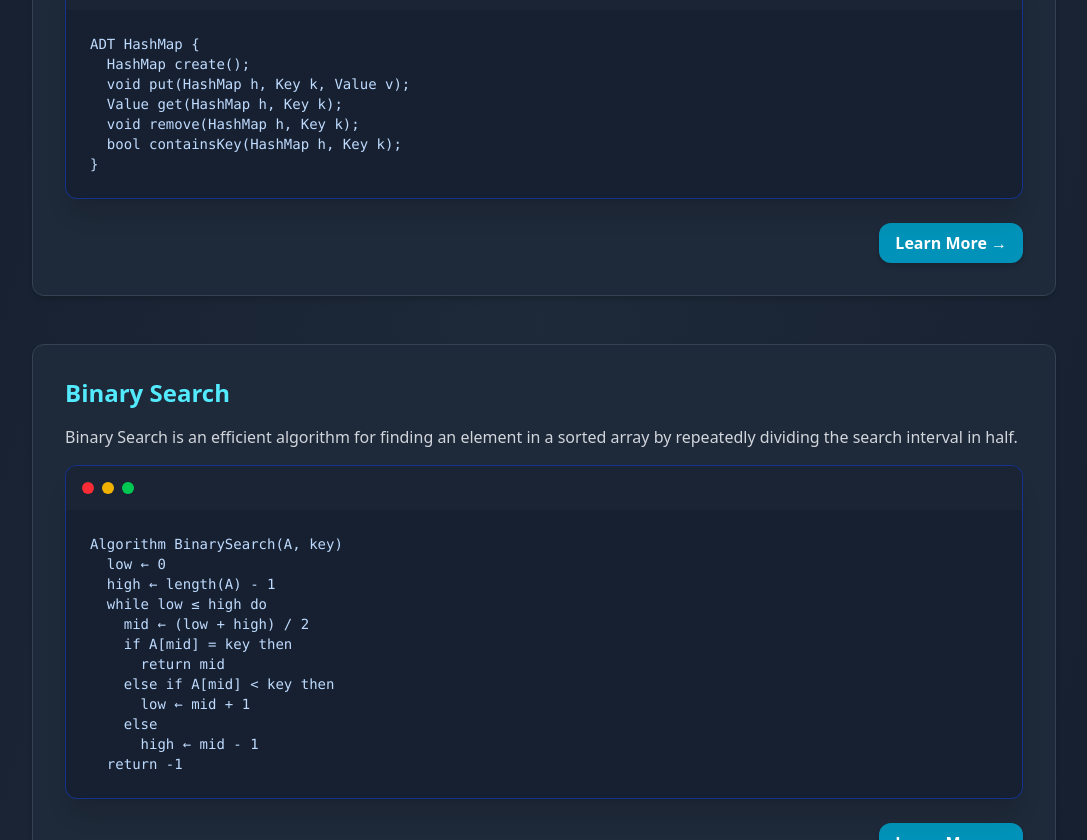
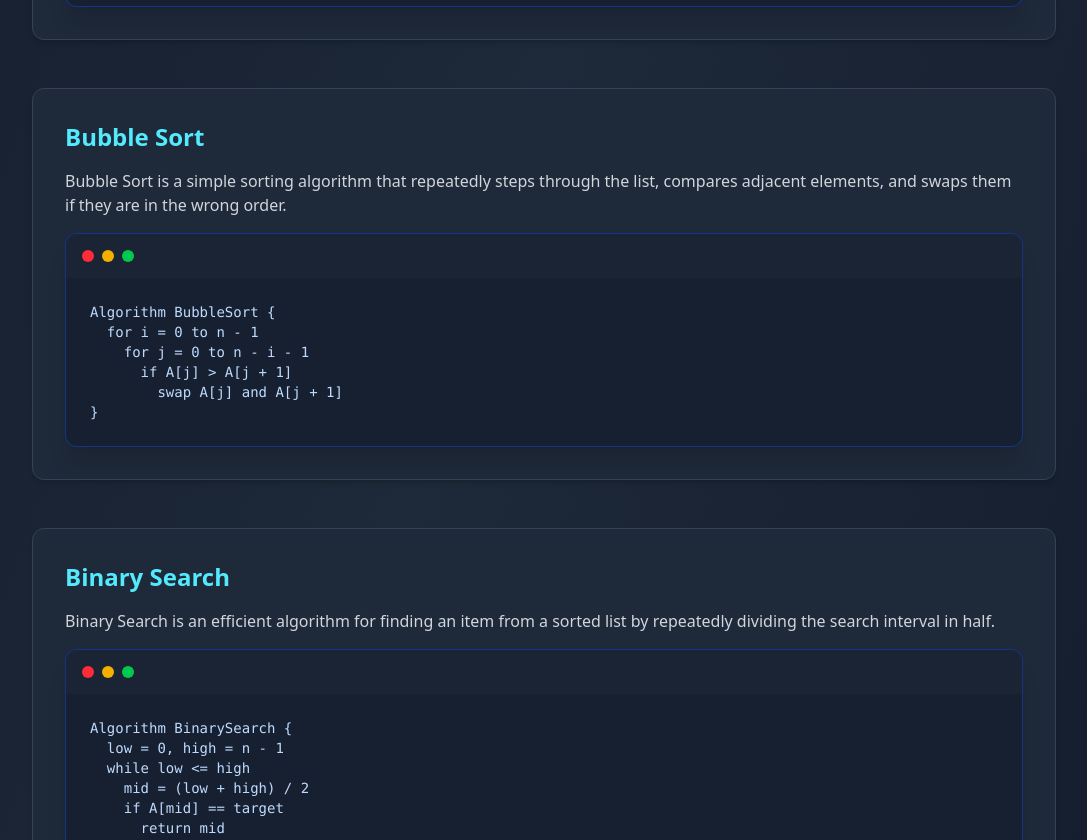
Before and after one commit to Sanket-2736/dsa-visualiser, a React (Vite) app: page /data-structures in a window 1280 px wide. Shown: the part 1960-2800 px from the top of the page, without its empty margins (96-1183 px from the left). Built offline with nearby package versions, Linux system fonts and the light colour scheme.

Commit message:
Update About component with improved styling and layout

```diff
--- a/src/pages/DataStuctDesc.jsx
+++ b/src/pages/DataStuctDesc.jsx
@@ -1,9 +1,7 @@
 import React from 'react';
-import { useNavigate } from 'react-router-dom';
+import DescriptionCard from '../tools/DescriptionCard';
 
 function DataStructDesc() {
-  const navigate = useNavigate();
-
   const dataStructures = [
     {
       title: 'Queue',
@@ -55,71 +53,74 @@ function DataStructDesc() {
   void remove(HashMap h, Key k);
   bool containsKey(HashMap h, Key k);
 }`,
-      link: '/hashmap',
+      link: '/hash-map',
+    },
+    {
+      title: 'Bubble Sort',
+      description:
+        'Bubble Sort is a simple sorting algorithm that repeatedly steps through the list, compares adjacent elements, and swaps them if they are in the wrong order.',
+      adt: `Algorithm BubbleSort {
+  for i = 0 to n - 1
+    for j = 0 to n - i - 1
+      if A[j] > A[j + 1]
+        swap A[j] and A[j + 1]
+}`,
+      link: '/bubble-sort',
     },
     {
       title: 'Binary Search',
       description:
-        'Binary Search is an efficient algorithm for finding an element in a sorted array by repeatedly dividing the search interval in half.',
-      adt: `Algorithm BinarySearch(A, key)
-  low ← 0
-  high ← length(A) - 1
-  while low ≤ high do
-    mid ← (low + high) / 2
-    if A[mid] = key then
+        'Binary Search is an efficient algorithm for finding an item from a sorted list by repeatedly dividing the search interval in half.',
+      adt: `Algorithm BinarySearch {
+  low = 0, high = n - 1
+  while low <= high
+    mid = (low + high) / 2
+    if A[mid] == target
       return mid
-    else if A[mid] < key then
-      low ← mid + 1
+    else if A[mid] < target
+      low = mid + 1
     else
-      high ← mid - 1
-  return -1`,
+      high = mid - 1
+  return -1
+}`,
       link: '/binary-search',
-    },
-    {
-      title: 'Bubble Sort',
-      description:
-        'Bubble Sort is a simple comparison-based algorithm where each pair of adjacent elements is compared and swapped if they are in the wrong order.',
-      adt: `Algorithm BubbleSort(A)
-  for i from 0 to length(A) - 1 do
-    for j from 0 to length(A) - i - 2 do
-      if A[j] > A[j + 1] then
-        swap A[j] and A[j + 1]`,
-      link: '/bubble-sort',
-    },
-    {
-      title: 'N Queens',
-      description:
-        'The N Queens problem is a classic backtracking algorithm to place N queens on an N×N chessboard such that no two queens threaten each other.',
-      adt: `Algorithm SolveNQueens(board, row, N)
-  if row = N then
-    print board
-    return
-  for col from 0 to N - 1 do
-    if isSafe(board, row, col) then
-      board[row][col] ← 1
-      SolveNQueens(board, row + 1, N)
-      board[row][col] ← 0`,
-      link: '/n-queens',
     },
     {
       title: 'Tower of Hanoi',
       description:
-        'Tower of Hanoi is a recursive problem where the goal is to move N disks from a source rod to a destination rod using an auxiliary rod.',
-      adt: `Algorithm Hanoi(n, source, auxiliary, destination)
-  if n = 1 then
-    move disk from source to destination
+        'Tower of Hanoi is a classic recursive problem that involves moving a set of disks from one rod to another, following specific rules.',
+      adt: `Algorithm TowerOfHanoi(n, source, target, auxiliary) {
+  if n == 1
+    move disk from source to target
     return
-  Hanoi(n - 1, source, destination, auxiliary)
-  move disk from source to destination
-  Hanoi(n - 1, auxiliary, source, destination)`,
+  TowerOfHanoi(n-1, source, auxiliary, target)
+  move disk from source to target
+  TowerOfHanoi(n-1, auxiliary, target, source)
+}`,
       link: '/tower-of-hanoi',
+    },
+    {
+      title: 'N-Queens Problem',
+      description:
+        'The N-Queens problem is a classic backtracking problem that involves placing N queens on an N×N chessboard such that no two queens threaten each other.',
+      adt: `Algorithm SolveNQueens(board, row, N) {
+  if row == N
+    print solution
+    return
+  for col = 0 to N - 1
+    if isSafe(board, row, col)
+      placeQueen(board, row, col)
+      SolveNQueens(board, row + 1, N)
+      removeQueen(board, row, col)
+}`,
+      link: '/n-queens',
     },
   ];
 
   return (
     <div className="min-h-screen bg-gradient-to-br from-gray-900 via-gray-800 to-gray-900 py-12 px-4 sm:px-8 lg:px-32">
       <h1 className="text-4xl font-extrabold text-center text-white mb-12 underline underline-offset-4">
-        Data Structures & Algorithms Overview
+        Data Structures Overview
       </h1>
 
       <div className="flex flex-col gap-12">
@@ -130,7 +131,6 @@ function DataStructDesc() {
           >
             <h2 className="text-2xl font-bold text-cyan-300 mb-4">{ds.title}</h2>
             <p className="text-gray-300 mb-4">{ds.description}</p>
-
             <div className="mt-4 bg-gray-900/50 backdrop-blur-sm rounded-xl overflow-hidden border border-blue-700/50 shadow-xl">
               <div className="p-4 bg-gray-800/50 flex gap-2">
                 <div className="w-3 h-3 rounded-full bg-red-500"></div>
@@ -141,18 +141,6 @@ function DataStructDesc() {
                 {ds.adt}
               </div>
             </div>
-
-            <div className="mt-6 text-right">
-              <button
-                onClick={() => {
-                  navigate(ds.link)
-                  scrollTo(0, 0)
-                }}
-                className="bg-cyan-600 hover:bg-cyan-700 text-white font-semibold py-2 px-4 rounded-xl shadow-md transition duration-200"
-              >
-                Learn More →
-              </button>
-            </div>
           </div>
         ))}
       </div>
```
